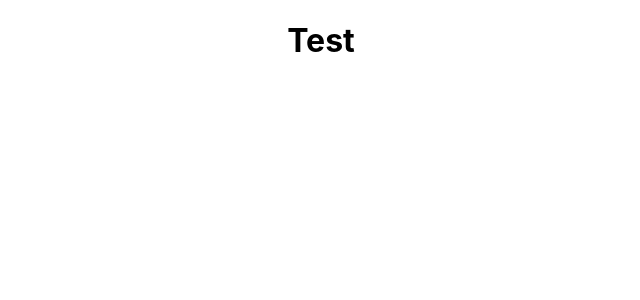
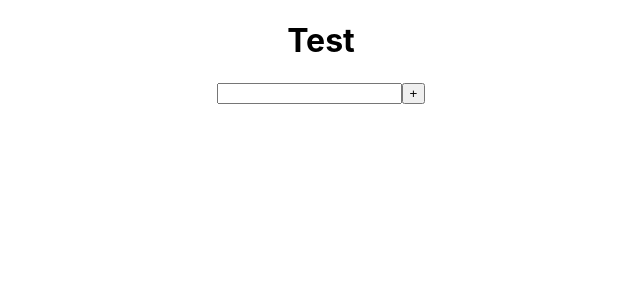
Before and after one commit to NawImNate/amesiteToDo, a React (Create React App) app in the folder client/: page / in a window 1280 px wide. Shown: the top 300 px of the page, without its empty margins (319-959 px from the left). Built offline with nearby package versions, Linux system fonts and the light colour scheme.

Commit message:
added text input & button w/ onchange onclick

```diff
--- a/client/src/App.js
+++ b/client/src/App.js
@@ -6,6 +6,10 @@ function App() {
     <div className="App">
       <header>
         <h1>Test</h1>
+        <input className="input-todo" type="text" onChange="{}" />
+        <button className="submit-todo" type="submit" onClick="{}">
+          +
+        </button>
       </header>
     </div>
   );
```
